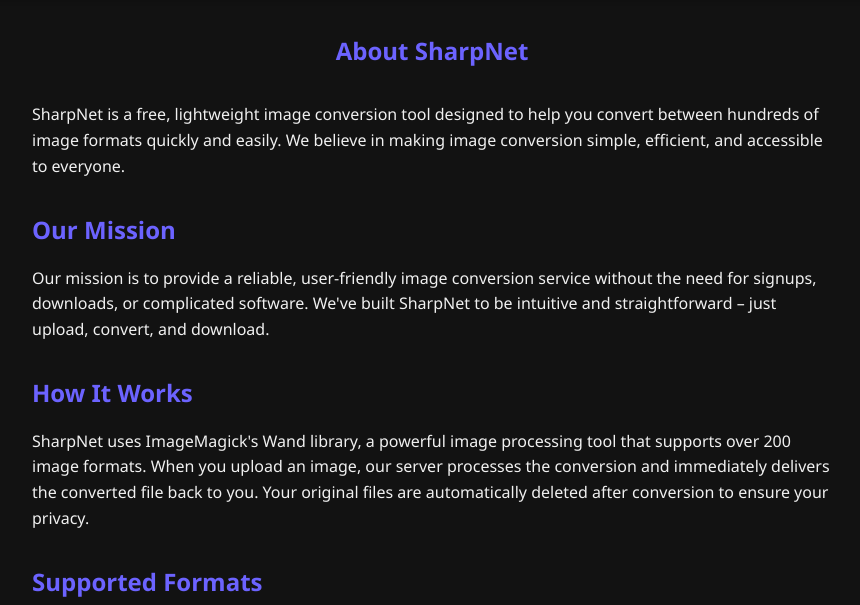
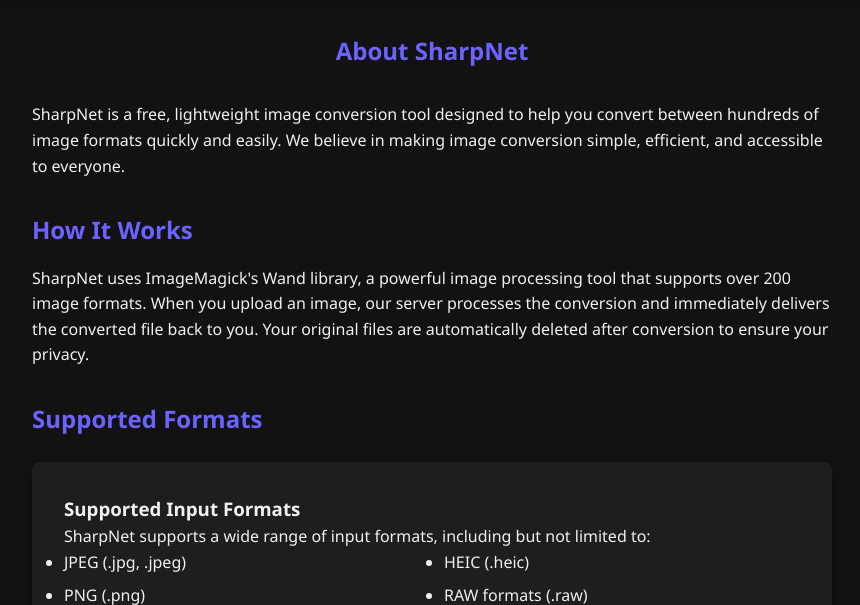
Before and after one commit to Waqar-Hassan786/sharpnet-image-converter, a Flask app: page /about in a window 1280 px wide. Shown: the part 102-707 px from the top of the page, without its empty margins (208-1068 px from the left). Run offline with Flask 2, Linux system fonts and the light colour scheme; some libraries are stand-ins or nearby versions.

Commit message:
Update About page by removing mission statement
Removed the mission statement section from the About page.

```diff
--- a/templates/about.html
+++ b/templates/about.html
@@ -8,8 +8,6 @@
     <div class="about-content">
         <p>SharpNet is a free, lightweight image conversion tool designed to help you convert between hundreds of image formats quickly and easily. We believe in making image conversion simple, efficient, and accessible to everyone.</p>
 
-        <h2>Our Mission</h2>
-        <p>Our mission is to provide a reliable, user-friendly image conversion service without the need for signups, downloads, or complicated software. We've built SharpNet to be intuitive and straightforward – just upload, convert, and download.</p>
 
         <h2>How It Works</h2>
         <p>SharpNet uses ImageMagick's Wand library, a powerful image processing tool that supports over 200 image formats. When you upload an image, our server processes the conversion and immediately delivers the converted file back to you. Your original files are automatically deleted after conversion to ensure your privacy.</p>
```
